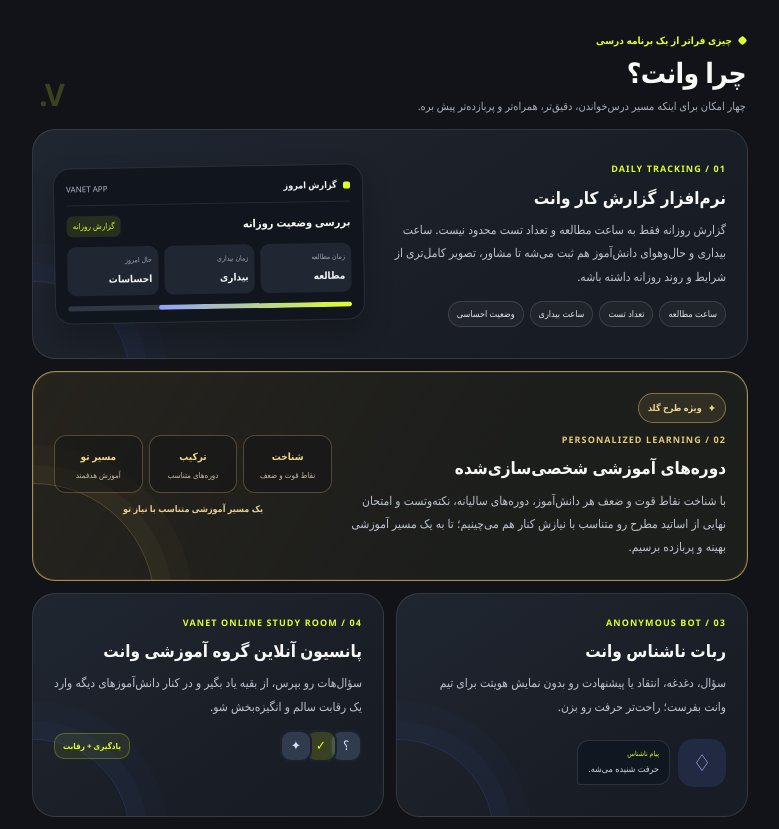
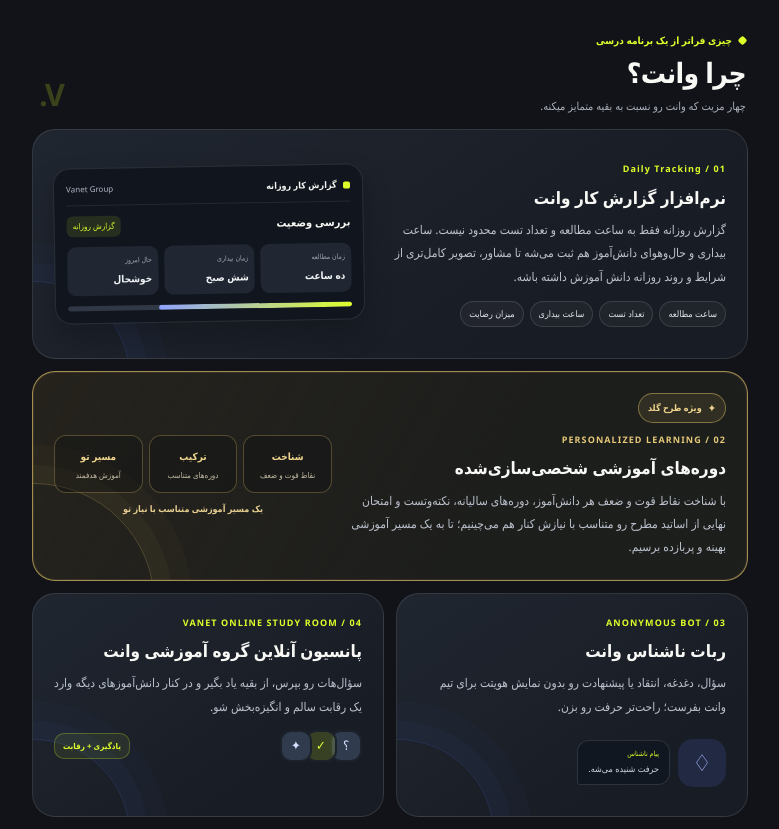
Before and after one commit to tahashafi21/vanet-miniapp, a plain HTML site: page index.html in a window 1280 px wide. Shown: the part 829-1658 px from the top of the page, without its empty margins (250-1029 px from the left). Drawn offline with Linux system fonts and the light colour scheme; a small style sheet from the web is missing.

Commit message:
Update index.html

```diff
--- a/index.html
+++ b/index.html
@@ -211,7 +211,7 @@
         <div>
           <div class="why-kicker">چیزی فراتر از یک برنامه درسی</div>
           <h2 id="why-title">چرا وانت؟</h2>
-          <p>چهار امکان برای اینکه مسیر درس‌خواندن، دقیق‌تر، همراه‌تر و پربازده‌تر پیش بره.</p>
+          <p>چهار مزیت که وانت رو نسبت به بقیه متمایز میکنه.</p>
         </div>
         <div class="why-heading-mark" aria-hidden="true">V.</div>
       </div>
@@ -219,20 +219,20 @@
       <div class="why-grid">
         <article class="why-card why-software">
           <div>
-            <div class="why-index">01 / DAILY TRACKING</div>
+            <div class="why-index">01 / Daily Tracking</div>
             <h3>نرم‌افزار گزارش کار وانت</h3>
-            <p>گزارش روزانه فقط به ساعت مطالعه و تعداد تست محدود نیست. ساعت بیداری و حال‌وهوای دانش‌آموز هم ثبت می‌شه تا مشاور، تصویر کامل‌تری از شرایط و روند روزانه داشته باشه.</p>
+            <p>گزارش روزانه فقط به ساعت مطالعه و تعداد تست محدود نیست. ساعت بیداری و حال‌وهوای دانش‌آموز هم ثبت می‌شه تا مشاور، تصویر کامل‌تری از شرایط و روند روزانه دانش آموزش داشته باشه.</p>
             <div class="why-tags">
-              <span>ساعت مطالعه</span><span>تعداد تست</span><span>ساعت بیداری</span><span>وضعیت احساسی</span>
+              <span>ساعت مطالعه</span><span>تعداد تست</span><span>ساعت بیداری</span><span>میزان رضایت</span>
             </div>
           </div>
           <div class="dashboard-demo" aria-label="نمایی گرافیکی از گزارش روزانه نرم‌افزار وانت">
-            <div class="dash-top"><span class="dash-brand-dot"></span><b>گزارش امروز</b><span>VANET APP</span></div>
-            <div class="dash-main"><strong>بررسی وضعیت روزانه</strong><span class="dash-status">گزارش روزانه</span></div>
+            <div class="dash-top"><span class="dash-brand-dot"></span><b>گزارش کار روزانه</b><span>Vanet Group</span></div>
+            <div class="dash-main"><strong>بررسی وضعیت</strong><span class="dash-status">گزارش روزانه</span></div>
             <div class="dash-metrics">
-              <div><small>زمان مطالعه</small><b>مطالعه</b></div>
-              <div><small>زمان بیداری</small><b>بیداری</b></div>
-              <div><small>حال امروز</small><b>احساسات</b></div>
+              <div><small>زمان مطالعه</small><b>ده ساعت</b></div>
+              <div><small>زمان بیداری</small><b>شش صبح</b></div>
+              <div><small>حال امروز</small><b>خوشحال</b></div>
             </div>
             <div class="dash-progress"><span></span></div>
           </div>
```
